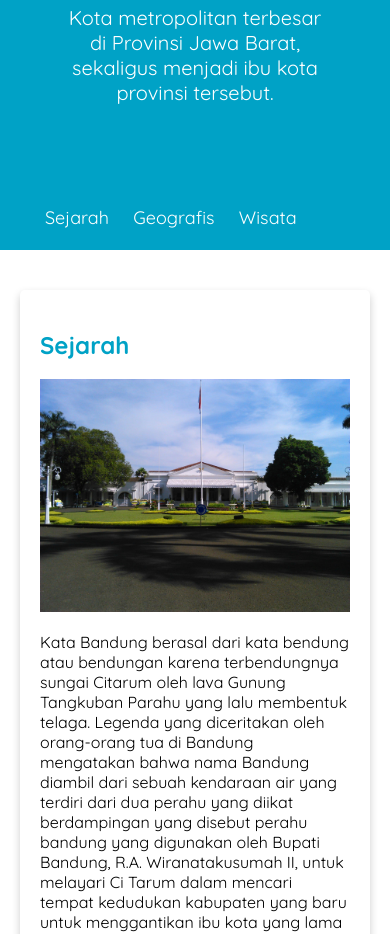
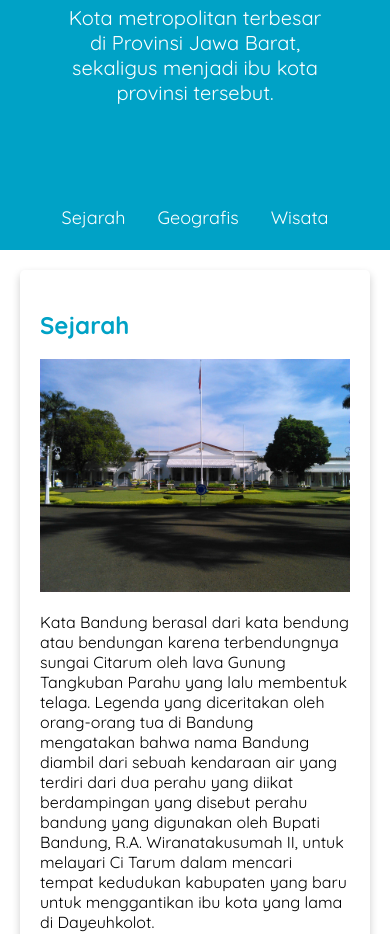
Before and after one commit to gemahafizhmaulidi/web-dasar, a plain HTML site: page index.html in a window 390 px wide. Shown: the part 159-1093 px from the top of the page. Drawn offline with Linux system fonts and the light colour scheme.

Commit message:
Final Result Bandung Landing Page by Dicoding

```diff
--- a/index.html
+++ b/index.html
@@ -37,7 +37,7 @@
   </header>
 
 <main>
-  <div>
+  <div id="content">
     <article  id="sejarah" class="card">
     <h2>Sejarah</h2>
     <img src="assets/image/history.jpg" alt="Sejarah" class="featured-image">
--- a/styles/style.css
+++ b/styles/style.css
@@ -52,7 +52,6 @@ body {
     border-radius: 5px;
 
     padding: 20px;
-    margin-top: 20px;
   }
 .jumbotron{
     background-color: #00a2c6;
@@ -62,11 +61,15 @@ body {
     font-size: 20px;
   }
 
+  nav ul {
+    padding-inline: 4rem;
+    display: flex;
+
+    gap: 2rem;
+  }
+
   nav li{
-    display: inline;
     list-style-type: none;
-    color: white;
-    margin-right: 20px;
   }
 
   nav {
@@ -86,30 +89,44 @@ body {
 
 main {
   padding: 20px;
+  display: flex;
 
-  overflow: auto;
+  gap: 1.5rem;
 }
 
 #content {
-  float: left;
-  width: 75%;
+  flex: 5;
+
+  display: flex;
+  flex-flow: column nowrap;
+  gap: 1rem 2rem;
+
 }
 
 
 aside {
-  float: right;
-  width: 25%;
-  padding-left: 20px;
-
+  flex: 1;
 }
 
 header {
   display: inline;
 }
 
-@media screen and (max-width: 1000px) {
-  #content, aside {
-    width: 100%;
-    padding: 0;
+@media screen and (max-width: 1200px) {
+  main {
+    flex-flow: column nowrap;
+  }
+  main aside {
+    align-self: center;
   }
 }
+
+/* Perangkat dengan lebar layar 768px dan di bawahnya */
+@media screen and (max-width: 768px) {
+  nav ul {
+    justify-content: center;
+  }
+  main aside {
+    align-self: stretch;
+  }
+}
```
